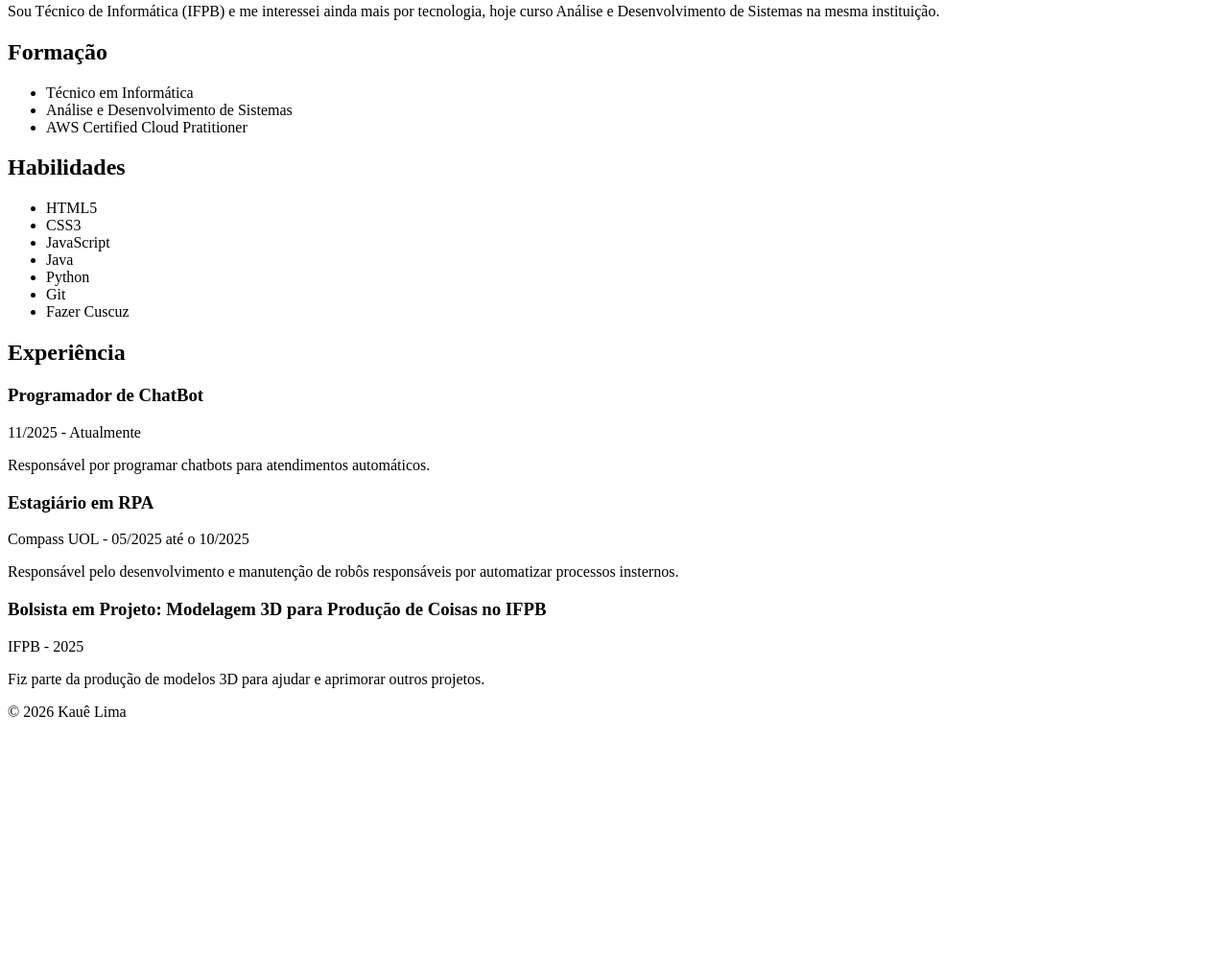
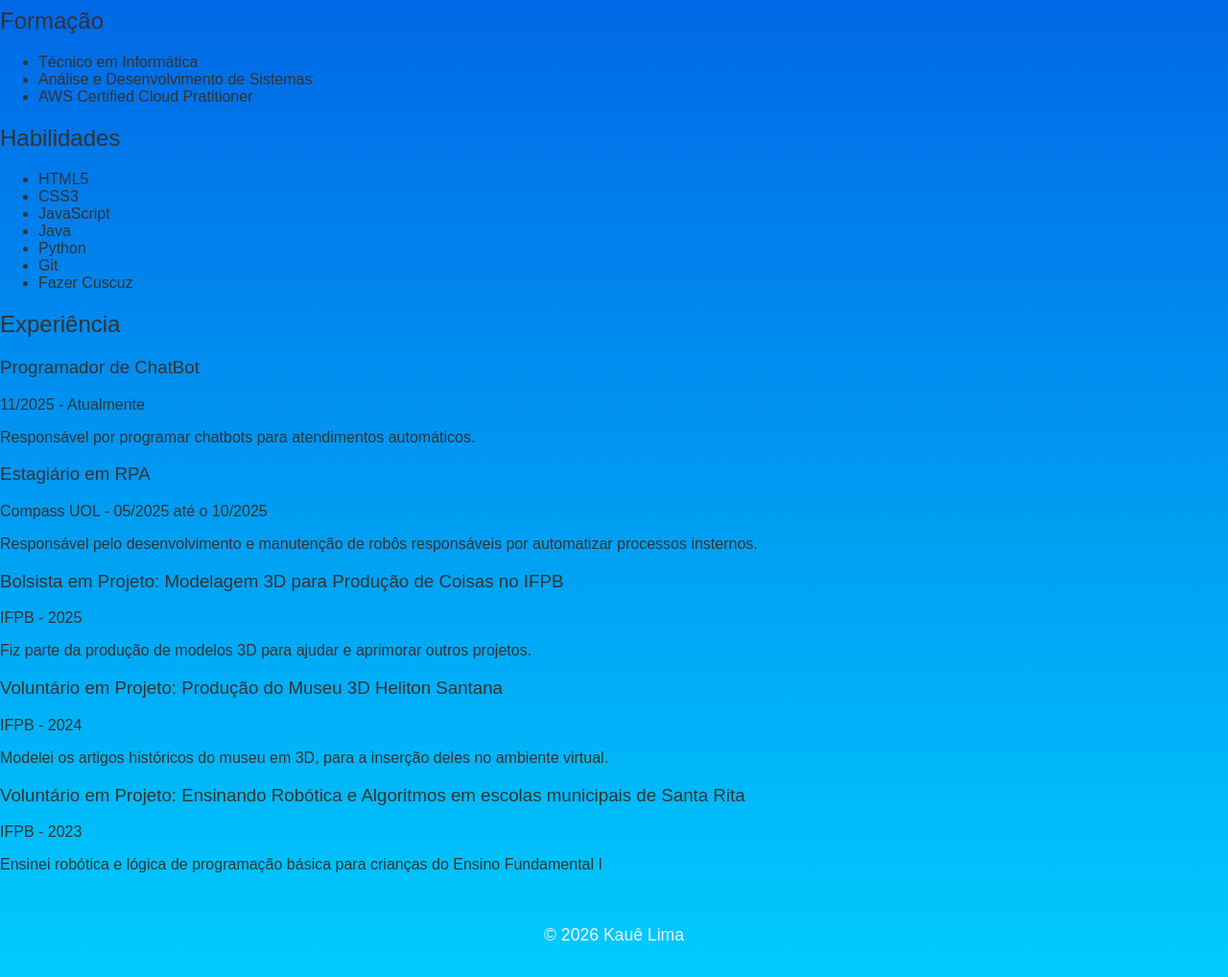
Before and after one commit to kachardy/portifolioWeb, a plain HTML site: page sobre.html in a window 1280 px wide. Shown: the part 216-1234 px from the top of the page at 96% size. Before the commit the page ends 983 px from the top, so only its background shows below. Drawn offline with Linux system fonts and the light colour scheme; a web font is replaced by a local one.

Commit message:
Adicionando conteúdo no sobre.html

```diff
--- a/sobre.html
+++ b/sobre.html
@@ -2,6 +2,8 @@
 <html lang="pt-BR">
 <head>
     <meta charset="UTF-8">
+    <meta name="viewport" content="width=device-width, initial-scale=1.0">
+    <link rel="stylesheet" href="styles/style.css">
     <title>Sobre - Kauê</title>
 </head>
 <body>
@@ -52,20 +54,33 @@
             <h2>Experiência</h2>
             <article>
                 <h3>Programador de ChatBot</h3>
-                <p>11/2025 - Atualmente</p>
+                <p class="local-tempo">11/2025 - Atualmente</p>
                 <p>Responsável por programar chatbots para atendimentos automáticos.</p>
             </article>
 
             <article>
                 <h3>Estagiário em RPA</h3>
-                <p>Compass UOL - 05/2025 até o 10/2025</p>
+                <p class="local-tempo">Compass UOL - 05/2025 até o 10/2025</p>
                 <p>Responsável pelo desenvolvimento e manutenção de robôs responsáveis por automatizar processos insternos.</p>
             </article>
 
             <article>
                 <h3>Bolsista em Projeto: Modelagem 3D para Produção de Coisas no IFPB</h3>
-                <p>IFPB - 2025</p>
+                <p class="local-tempo">IFPB - 2025</p>
                 <p>Fiz parte da produção de modelos 3D para ajudar e aprimorar outros projetos.</p>
+            </article>
+
+            <article>
+                <h3>Voluntário em Projeto: Produção do Museu 3D Heliton Santana</h3>
+                <p class="local-tempo">IFPB - 2024</p>
+                <p>Modelei os artigos históricos do museu em 3D, para a inserção deles no ambiente virtual.</p>
+            </article>
+
+
+            <article>
+                <h3>Voluntário em Projeto: Ensinando Robótica e Algoritmos em escolas municipais de Santa Rita</h3>
+                <p class="local-tempo">IFPB - 2023</p>
+                <p>Ensinei robótica e lógica de programação básica para crianças do Ensino Fundamental I</p>
             </article>
 
         </section>
```
Also changed, not shown: index.html (+1 -1 lines).
